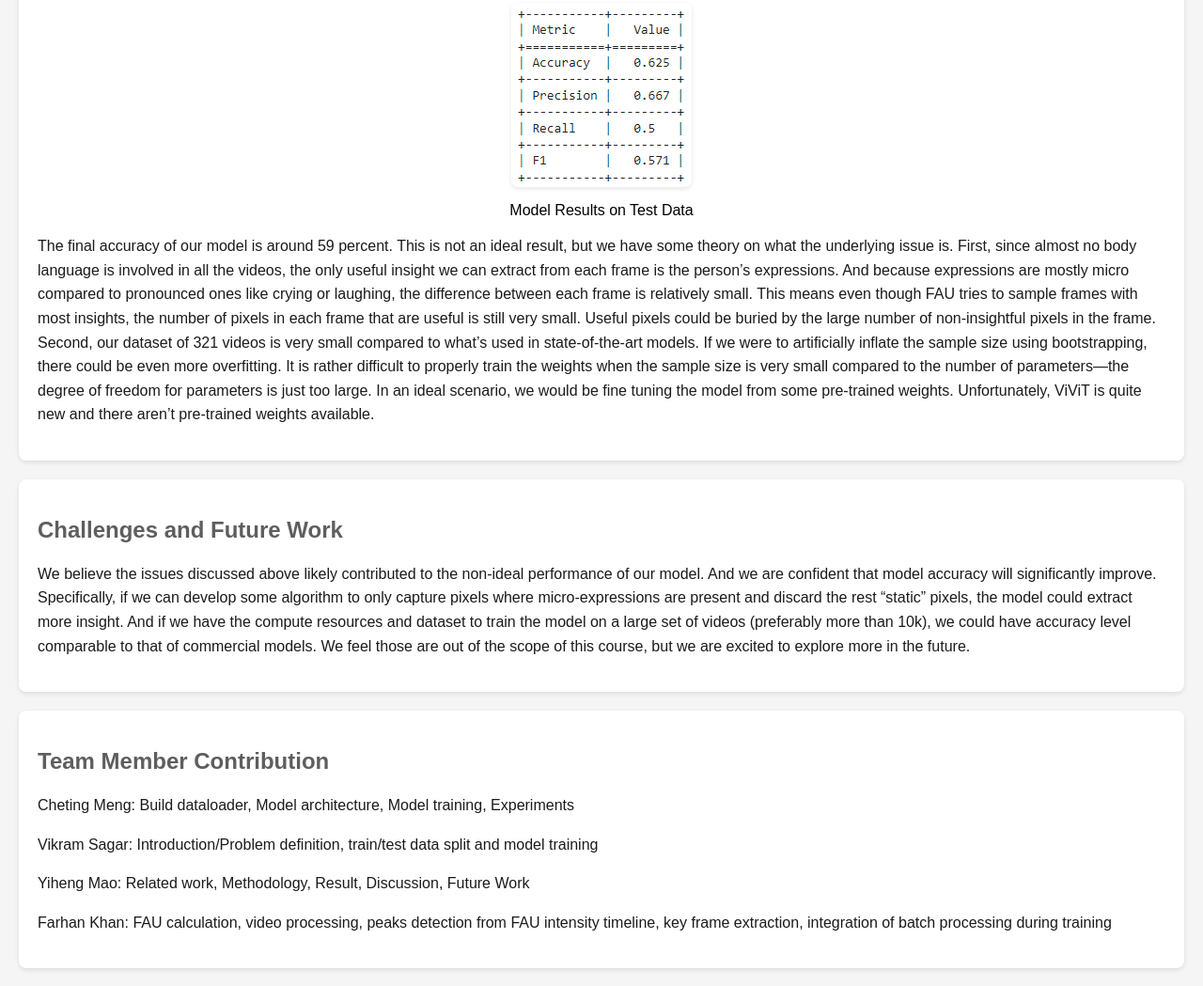
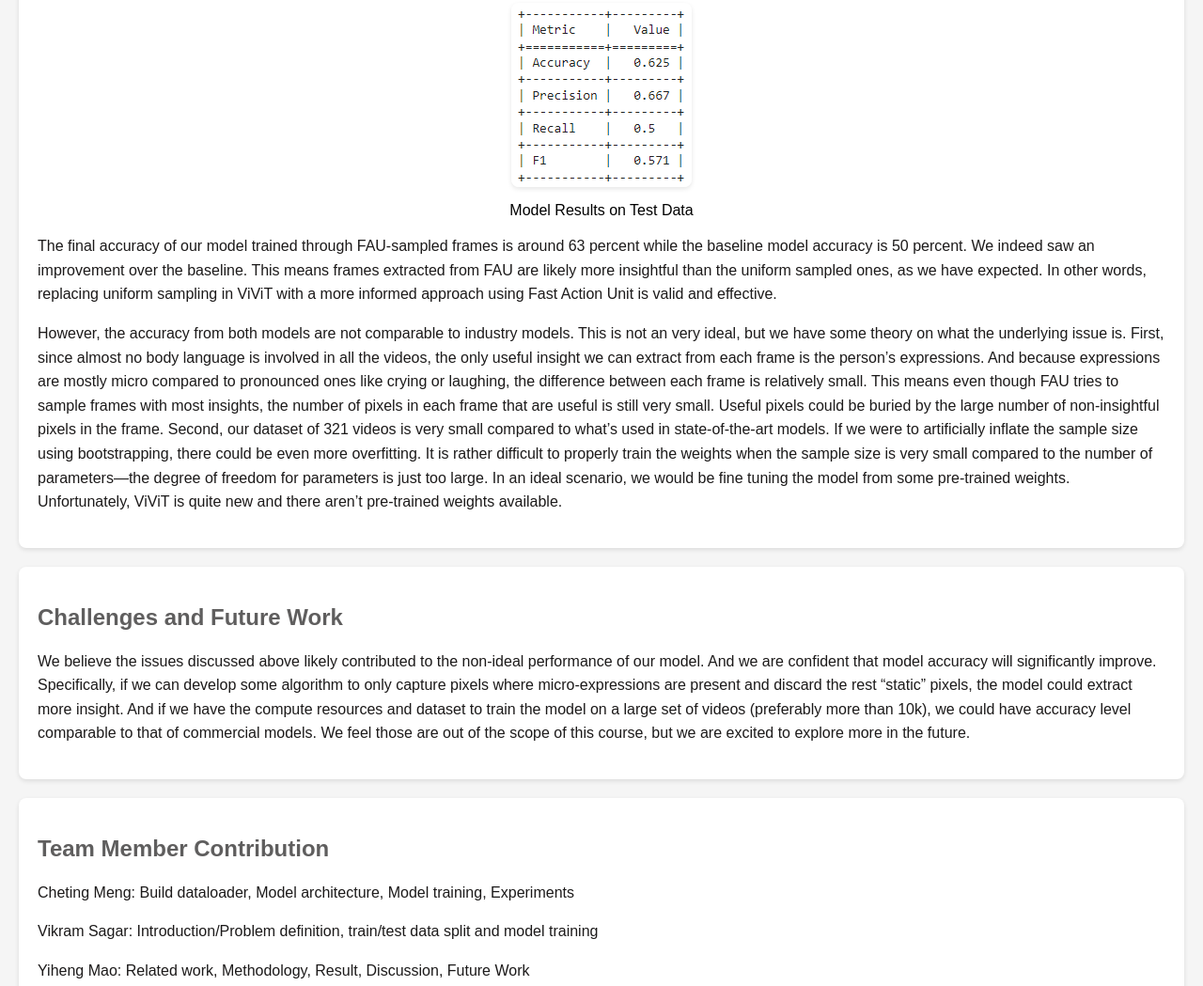
Before and after one commit to PsyDak-Meng/ViViT_Lie_Detector, a plain HTML site: page index.html in a window 1280 px wide. Shown: the part 6110-7159 px from the top of the page at 94% size. Drawn offline with Linux system fonts and the light colour scheme.

Commit message:
Update index.html

```diff
--- a/index.html
+++ b/index.html
@@ -239,8 +239,10 @@
         <h2>Results and Discussion</h2>
         <img src="web_data/Result.png" alt="FRAMEWORK">
         <p><center>Model Results on Test Data</center></p>
-        <p>The final accuracy of our model is around 59 percent. This is not an ideal result, but we have some theory on what the underlying issue is. First, since almost no body language is involved in all the videos, the only useful insight we can extract from each frame is the person’s expressions. And because expressions are mostly micro compared to pronounced ones like crying or laughing, the difference between each frame is relatively small. This means even though FAU tries to sample frames with most insights, the number of pixels in each frame that are useful is still very small. Useful pixels could be buried by the large number of non-insightful pixels in the frame. Second, our dataset of 321 videos is very small compared to what’s used in state-of-the-art models. If we were to artificially inflate the sample size using bootstrapping, there could be even more overfitting. It is rather difficult to properly train the weights when the sample size is very small compared to the number of parameters—the degree of freedom for parameters is just too large. In an ideal scenario, we would be fine tuning the model from some pre-trained weights. Unfortunately, ViViT is quite new and there aren’t pre-trained weights available.
-    </section>
+        <p>The final accuracy of our model trained through FAU-sampled frames is around 63 percent while the baseline model accuracy is 50 percent. We indeed saw an improvement over the baseline. This means frames extracted from FAU are likely more insightful than the uniform sampled ones, as we have expected. In other words, replacing uniform sampling in ViViT with a more informed approach using Fast Action Unit is valid and effective.
+        </p><p>However, the accuracy from both models are not comparable to industry models. This is not an very ideal, but we have some theory on what the underlying issue is. First, since almost no body language is involved in all the videos, the only useful insight we can extract from each frame is the person’s expressions. And because expressions are mostly micro compared to pronounced ones like crying or laughing, the difference between each frame is relatively small. This means even though FAU tries to sample frames with most insights, the number of pixels in each frame that are useful is still very small. Useful pixels could be buried by the large number of non-insightful pixels in the frame. Second, our dataset of 321 videos is very small compared to what’s used in state-of-the-art models. If we were to artificially inflate the sample size using bootstrapping, there could be even more overfitting. It is rather difficult to properly train the weights when the sample size is very small compared to the number of parameters—the degree of freedom for parameters is just too large. In an ideal scenario, we would be fine tuning the model from some pre-trained weights. Unfortunately, ViViT is quite new and there aren’t pre-trained weights available.
+        </p>
+     </section>
 
     <section id="future work">
         <h2>Challenges and Future Work</h2>
```
